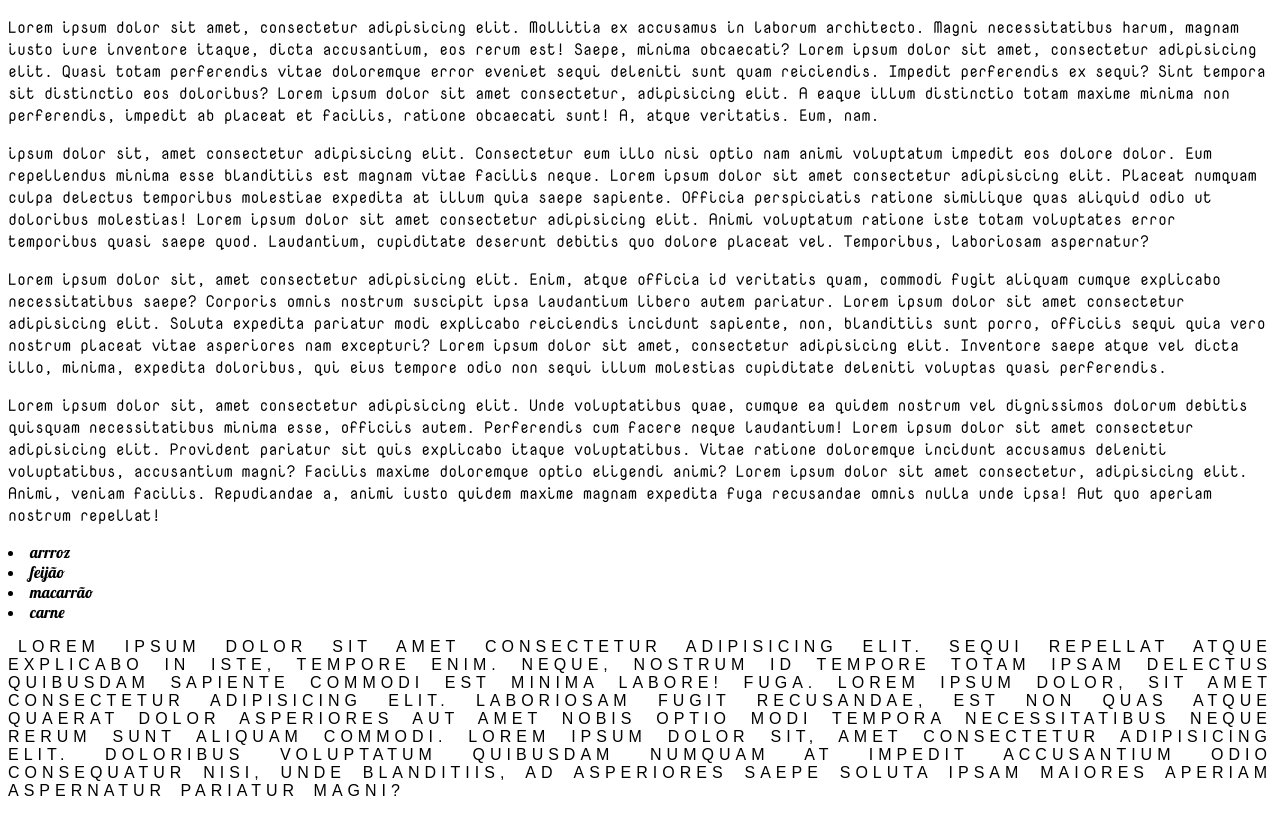
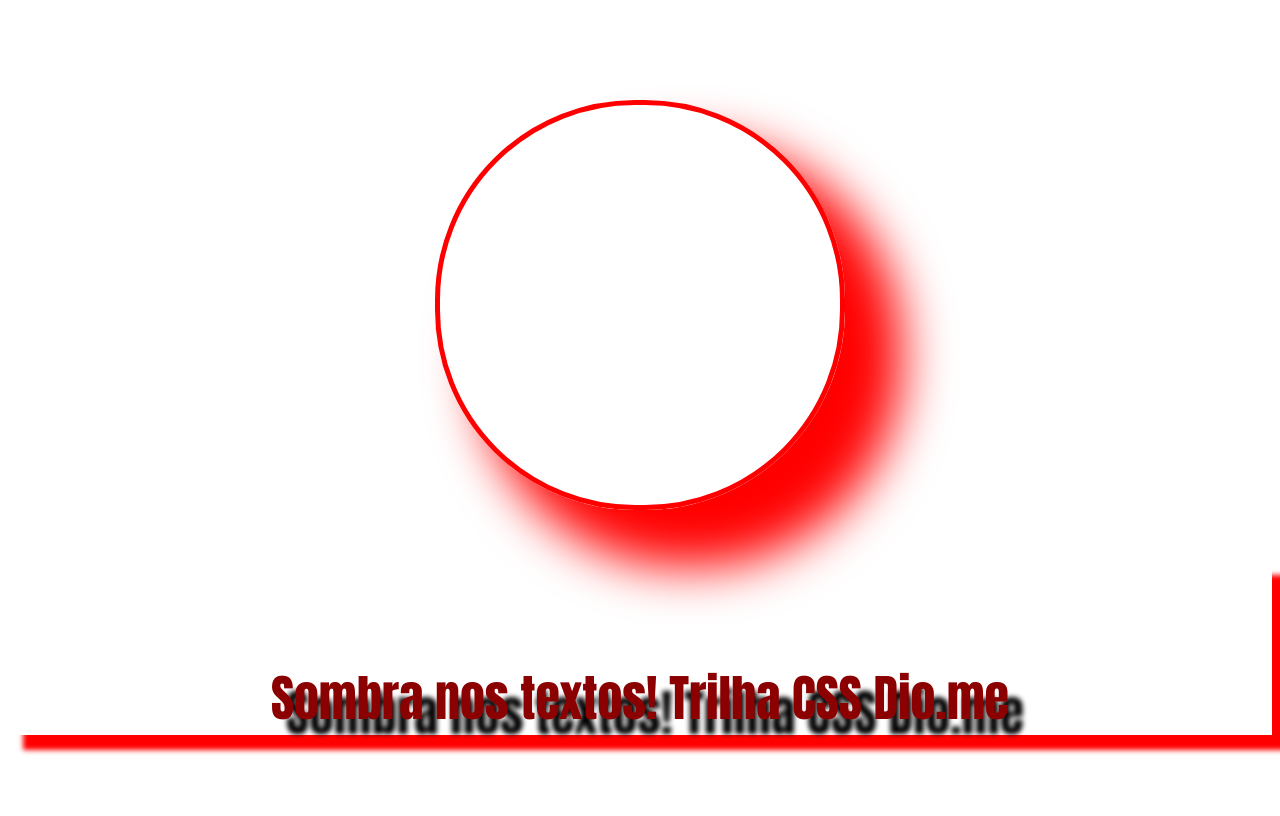
Before and after one commit to TamirisASilva/dio-bootcamp-desenv-jogos, a plain HTML site: page lading-page/index.html in a window 1280 px wide. Drawn offline with Linux system fonts and the light colour scheme.

Commit message:
aprendendo sobre bordas

```diff
--- a/lading-page/assets/estilos/style.css
+++ b/lading-page/assets/estilos/style.css
@@ -1,29 +1,20 @@
-@font-face {
-    font-family: novamono;
-    src: url("../fonts/NovaMono-Regular.ttf");
-   }
-@font-face {
-    font-family: lobster;
-    src: url("../fonts/Lobster-Regular.ttf");
+div{
+    width: 400px;
+    height: 400px;
+    border: solid 5px red;
+    border-radius: 200px;
+    margin: auto;
+    margin-top: 100px;
+    box-shadow: 50px 50px 50px 7px red;
+
 }
-@import url('https://fonts.googleapis.com/css2?family=Bungee&family=Vina+Sans&display=swap');
-@import url('https://fonts.googleapis.com/css2?family=Gasoek+One&display=swap');
-
 
 p{
-    font-family: novamono;
-    font-stretch: condensed;
-   }
-li{
-    font-family: lobster;
-   }
-#testefont{
-    font-family: 'Gasoek One', sans-serif;
-    font-stretch: semi-condensed;
-    text-align: justify;
-    text-transform: uppercase;
-    text-indent: 10px;
-    letter-spacing: 5px;
-    word-spacing: 5px;
-
-   }
+    text-align: center;
+    padding-top: 100px;
+    font-size: 50px;
+    font-family: Impact, Haettenschweiler, 'Arial Narrow Bold', sans-serif;
+    color: darkred;
+    text-shadow: 15px 15px 5px black;
+    box-shadow: 15px 15px 5px red;
+}
--- a/lading-page/index.html
+++ b/lading-page/index.html
@@ -8,23 +8,12 @@
     <title>Lading-Page Dio.me</title>
 </head>
 <body>
-    <p>
-        Lorem ipsum dolor sit amet, consectetur adipisicing elit. Mollitia ex accusamus in laborum architecto. Magni necessitatibus harum, magnam iusto iure inventore itaque, dicta accusantium, eos rerum est! Saepe, minima obcaecati? Lorem ipsum dolor sit amet, consectetur adipisicing elit. Quasi totam perferendis vitae doloremque error eveniet sequi deleniti sunt quam reiciendis. Impedit perferendis ex sequi? Sint tempora sit distinctio eos doloribus? Lorem ipsum dolor sit amet consectetur, adipisicing elit. A eaque illum distinctio totam maxime minima non perferendis, impedit ab placeat et facilis, ratione obcaecati sunt! A, atque veritatis. Eum, nam.</p>
+   <div>
 
-    <p>
-        ipsum dolor sit, amet consectetur adipisicing elit. Consectetur eum illo nisi optio nam animi voluptatum impedit eos dolore dolor. Eum repellendus minima esse blanditiis est magnam vitae facilis neque. Lorem ipsum dolor sit amet consectetur adipisicing elit. Placeat numquam culpa delectus temporibus molestiae expedita at illum quia saepe sapiente. Officia perspiciatis ratione similique quas aliquid odio ut doloribus molestias! Lorem ipsum dolor sit amet consectetur adipisicing elit. Animi voluptatum ratione iste totam voluptates error temporibus quasi saepe quod. Laudantium, cupiditate deserunt debitis quo dolore placeat vel. Temporibus, laboriosam aspernatur?<p>
+   </div>
 
-    <p>
-        Lorem ipsum dolor sit, amet consectetur adipisicing elit. Enim, atque officia id veritatis quam, commodi fugit aliquam cumque explicabo necessitatibus saepe? Corporis omnis nostrum suscipit ipsa laudantium libero autem pariatur. Lorem ipsum dolor sit amet consectetur adipisicing elit. Soluta expedita pariatur modi explicabo reiciendis incidunt sapiente, non, blanditiis sunt porro, officiis sequi quia vero nostrum placeat vitae asperiores nam excepturi? Lorem ipsum dolor sit amet, consectetur adipisicing elit. Inventore saepe atque vel dicta illo, minima, expedita doloribus, qui eius tempore odio non sequi illum molestias cupiditate deleniti voluptas quasi perferendis.<p>
-    <p>
-        Lorem ipsum dolor sit, amet consectetur adipisicing elit. Unde voluptatibus quae, cumque ea quidem nostrum vel dignissimos dolorum debitis quisquam necessitatibus minima esse, officiis autem. Perferendis cum facere neque laudantium! Lorem ipsum dolor sit amet consectetur adipisicing elit. Provident pariatur sit quis explicabo itaque voluptatibus. Vitae ratione doloremque incidunt accusamus deleniti voluptatibus, accusantium magni? Facilis maxime doloremque optio eligendi animi? Lorem ipsum dolor sit amet consectetur, adipisicing elit. Animi, veniam facilis. Repudiandae a, animi iusto quidem maxime magnam expedita fuga recusandae omnis nulla unde ipsa! Aut quo aperiam nostrum repellat!
-    </p>
-
-    <li>arrroz</li>
-    <li>feijão</li>
-    <li>macarrão</li>
-    <li>carne</li>
-
-    <p><div id="testefont">Lorem ipsum dolor sit amet consectetur adipisicing elit. Sequi repellat atque explicabo in iste, tempore enim. Neque, nostrum id tempore totam ipsam delectus quibusdam sapiente commodi est minima labore! Fuga. Lorem ipsum dolor, sit amet consectetur adipisicing elit. Laboriosam fugit recusandae, est non quas atque quaerat dolor asperiores aut amet nobis optio modi tempora necessitatibus neque rerum sunt aliquam commodi. Lorem ipsum dolor sit, amet consectetur adipisicing elit. Doloribus voluptatum quibusdam numquam at impedit accusantium odio consequatur nisi, unde blanditiis, ad asperiores saepe soluta ipsam maiores aperiam aspernatur pariatur magni?</div></p>
+   <p>
+    Sombra nos textos! Trilha CSS Dio.me
+   </p>
 </body>
 </html>
```
